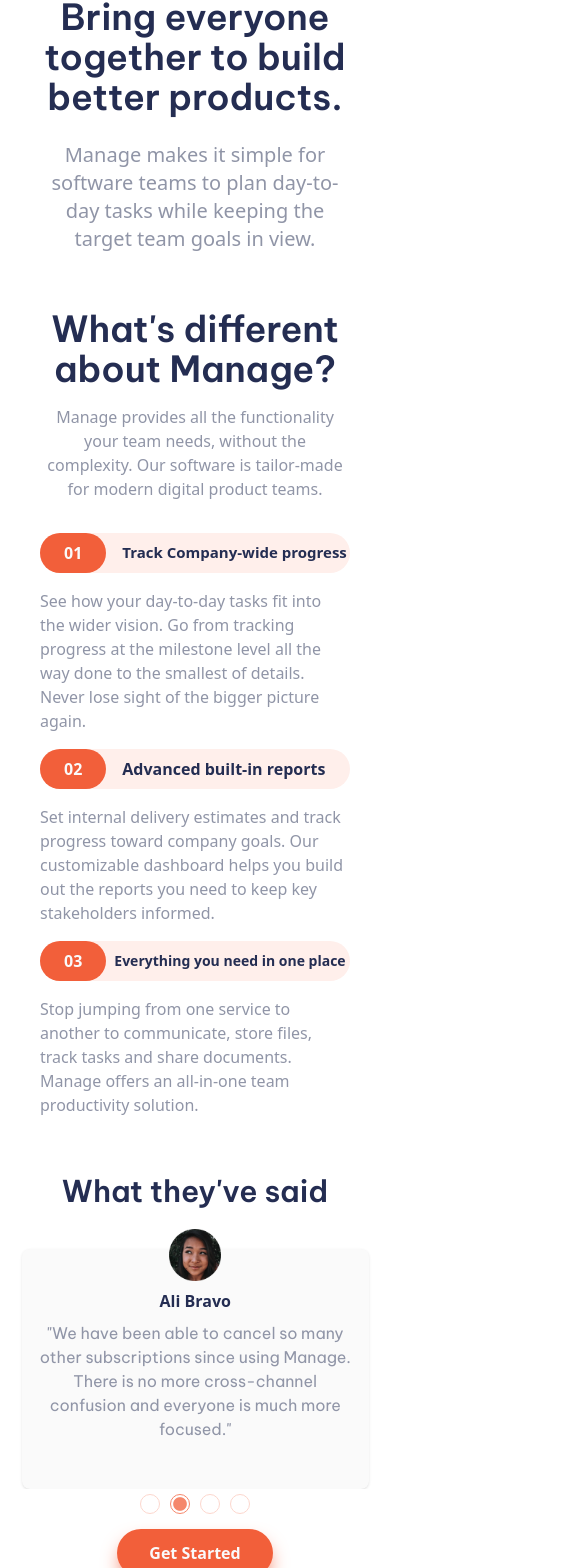
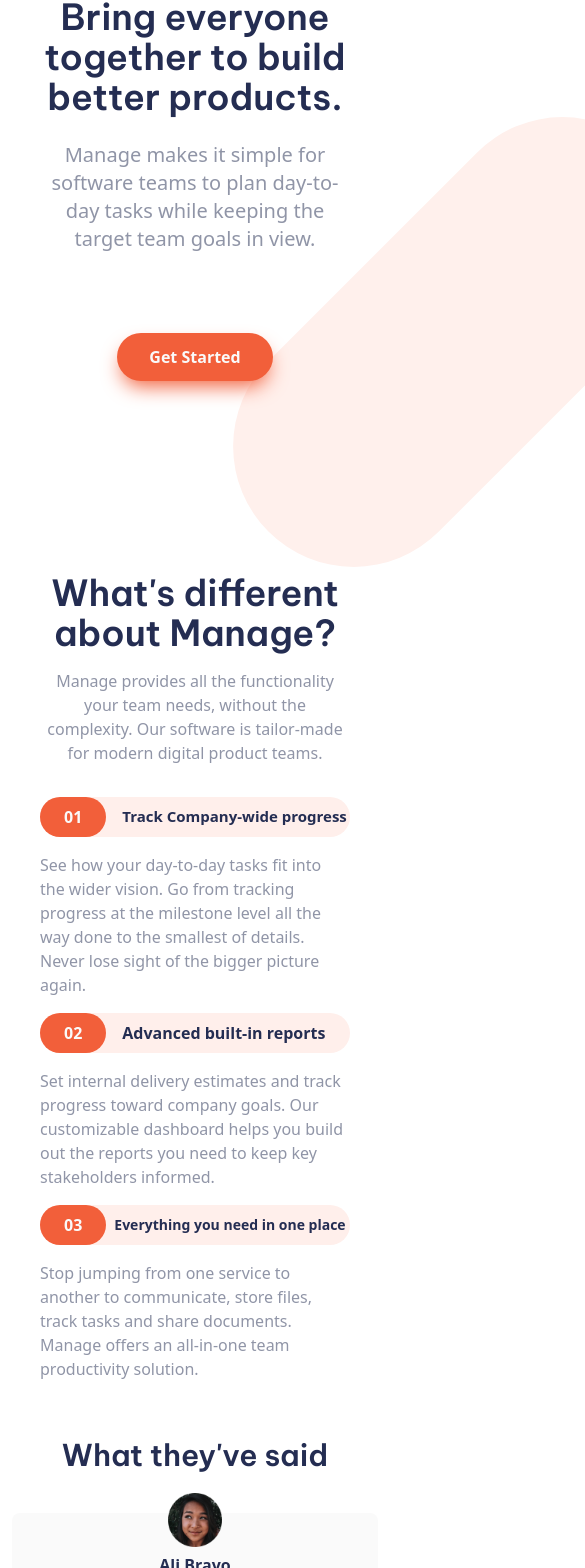
Before and after one commit to Bidex-03/manage-landing-page, a Next.js app: page / in a window 390 px wide. Shown: the part 421-1989 px from the top of the page, 585 px wide, since content can reach past the window. Built offline with nearby package versions, Linux system fonts and the light colour scheme.

Commit message:
chore: made few changes to the design🤩✅

```diff
--- a/components/Main.js
+++ b/components/Main.js
@@ -2,7 +2,6 @@ import Link from "next/link";
 import { Be_Vietnam_Pro } from "next/font/google";
 import illustration from "@/public/assets/illustration-intro.svg";
 import Image from "next/image";
-import { useState } from "react";
 import Slider from "react-slick";
 import "slick-carousel/slick/slick.css";
 import "slick-carousel/slick/slick-theme.css";
@@ -16,6 +15,7 @@ const vietnam = Be_Vietnam_Pro({
 });
 
 const Main = () => {
+  // REACT-SLICK LIBRARY FOR CAROUSELS
   const settings = {
     dots: false,
     infinite: true,
@@ -51,6 +51,12 @@ const Main = () => {
               Manage makes it simple for software teams to plan day-to-day tasks
               while keeping the target team goals in view.
             </p>
+
+            <div className="block md:hidden w-full text-center mt-20">
+              <button className="mx-auto bg-primaryRed text-veryLightGray font-semibold px-8 py-3 rounded-full shadow-primaryRed outline-none">
+                Get Started
+              </button>
+            </div>
           </div>
 
           {/* MANAGE IMAGE */}
@@ -60,9 +66,20 @@ const Main = () => {
         </section>
 
         {/* 2ND SECTION */}
-        <section className="px-10 flex flex-col md:flex-row md:gap-8 mt-8 md:mt-0">
+        <section className="px-10 flex flex-col md:flex-row md:gap-8 mt-8 md:mt-0 relative">
+          {/* 2ND SECTION PATTERN */}
+          {/* DESKTOP */}
+          <div className="hidden md:block absolute md:top-[60%] md:-left-[20%] z-[-100]">
+            <Image src={pattern} alt="Pattern" width={450} />
+          </div>
+
+          {/* MOBILE */}
+          <div className="md:hidden md:hidden absolute -top-[30%] -right-[75%] z-[-100]">
+            <Image src={pattern} alt="Pattern" width={450} />
+          </div>
+
           {/* HOW MANAGE IS DIFFERENCE */}
-          <div className="text-center md:text-start">
+          <div className="text-center md:text-start mt-[10rem] md:mt-0">
             <h2
               className={`${vietnam.className} bg-inherit text-4xl md:text-5xl font-semibold text-primaryBlue`}
             >
@@ -136,18 +153,23 @@ const Main = () => {
         </section>
 
         {/* TESTIMONIAL */}
-        <section className="my-10 w-[95%] mx-auto">
+        <section className="my-10 mx-auto relative">
+          {/* PATTERN AT TESTIMONIES SECTION */}
+          {/* <div className="hidden md:block absolute -top-[40%] -left-[15%]">
+            <Image src={pattern} alt="Pattern" width={450} />
+          </div> */}
+
           <h2
             className={`${vietnam.className} bg-inherit text-3xl md:text-5xl font-semibold text-primaryBlue flex justify-center my-4`}
           >
             What they&apos;ve said
           </h2>
 
-          <Slider {...settings} className="">
+          <Slider {...settings}>
             {testimonials.map((testimonial) => {
               return (
                 <div key={testimonial.id} className="pt-6 md:pt-10">
-                  <div className="bg-veryLightGray relative z-0 shadow rounded-lg h-60 mx-3">
+                  <div className="bg-veryLightGray relative z-0 rounded-lg h-60 mx-3 md:mx-0 md:mr-3">
                     <div className="flex justify-center">
                       <Image
                         src={testimonial.img}
@@ -172,14 +194,14 @@ const Main = () => {
             })}
           </Slider>
 
-          <div className="w-full text-center mt-10">
+          <div className="w-full text-center mt-20">
             <button className="mx-auto bg-primaryRed text-veryLightGray font-semibold px-8 py-3 rounded-full shadow-primaryRed outline-none">
               Get Started
             </button>
           </div>
         </section>
 
-        {/* PATTERN ICON */}
+        {/* PATTERN AT CTA SECTION ICON */}
         <section className="relative overflow-hidden">
           <div className="absolute -left-[95%] md:left-[15%] md:-top-8 opacity-15">
             <Image src={pattern} alt="Pattern" width={450} />
```
Also changed, not shown: styles/globals.css (line endings or trailing spaces).
